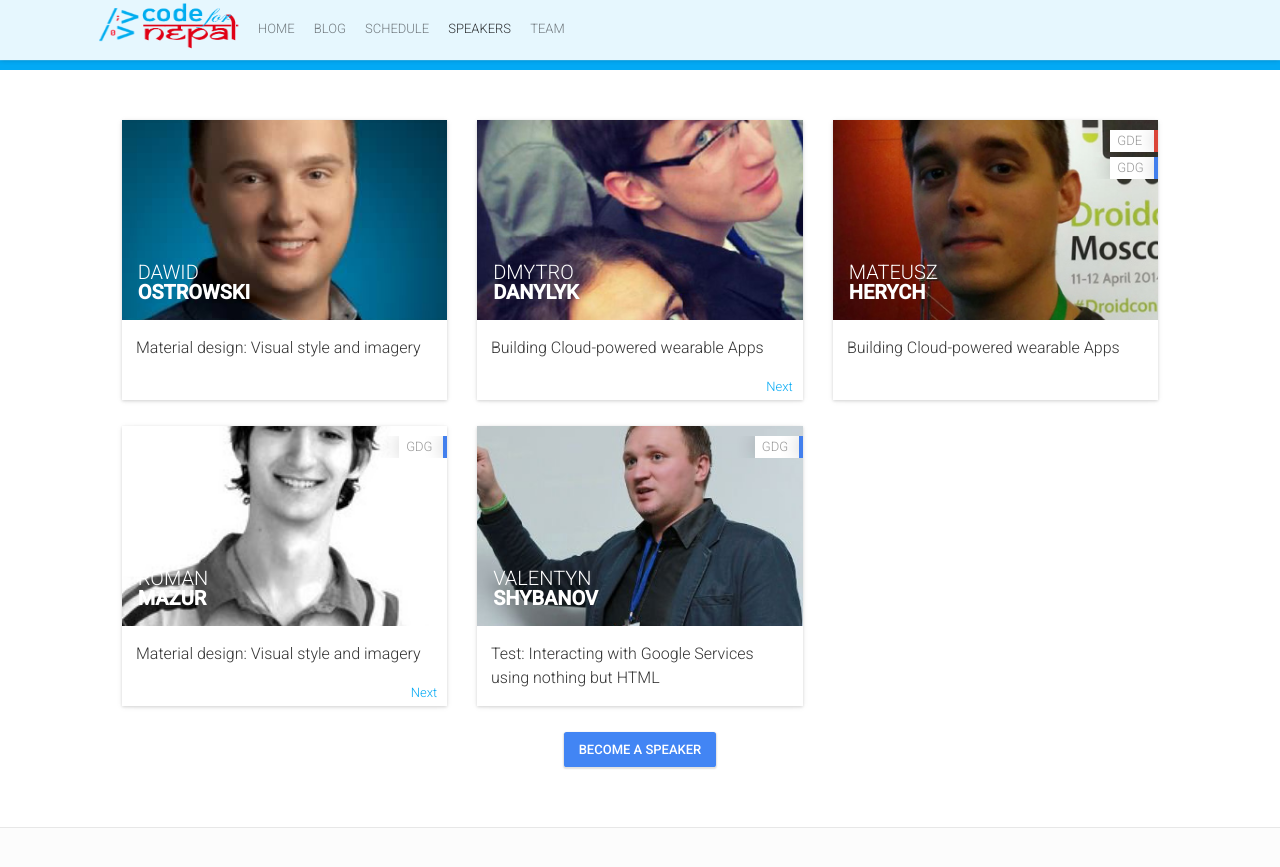
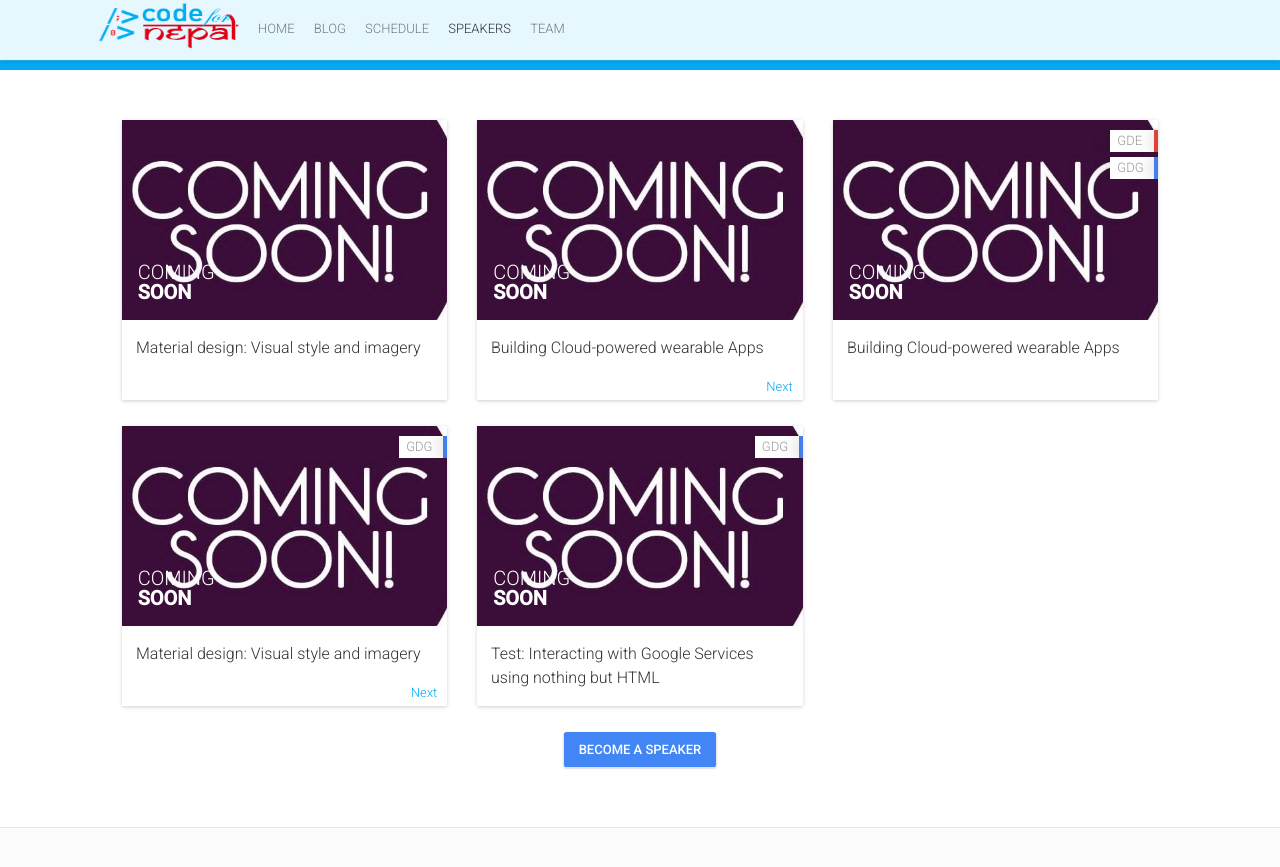
Before and after one commit to ravinepal/visitjanakpur, a Jekyll site: the page built from speakers.html, in a window 1280 px wide and 900 px high, scrolled down 337 px. Shown: the top 867 px of the window. Built offline with Jekyll 4.4.1, drawn with Linux system fonts in a browser that asks for light colours; nearby versions of some CDN libraries; comment, search, counter and statistics services are not loaded.

Commit message:
Add placeholder text for speakers

```diff
--- a/_data/speakers.yml
+++ b/_data/speakers.yml
@@ -1,22 +1,22 @@
 -
   id: 3
-  name: "Dawid"
-  surname: "Ostrowski"
-  company: "Google Poland"
-  title: "Developer Relations Program Manager"
-  bio: "Dawid is true technology enthusiast, who loves to work in areas where humans and machines meet to create amazing new products and services. He is experienced program manager with strong technical background, who is able to establish priorities for complex projects and execute across multiple organizations, according to long-term objectives. Dawid has worked in Poland, USA, Germany, Belgium and The Netherlands and truly values diversity of international working environment. His most visible characteristics are individualization (when dealing directly with people), ideation&intellection (inexhaustible source of new concepts) and strong communication (experienced trainer, community manager). He is also an activator constantly impatient for action."
-  thumbnailUrl: DawidOstrowski.jpg
+  name: "Coming"
+  surname: "Soon"
+  company: "Coming Soon"
+  title: "Coming Soon"
+  bio: "Coming soon."
+  thumbnailUrl: coming.jpg
   rockstar: true
   social:
     - {name: "google-plus", link: "https://plus.google.com/+DawidOstrowski/"}
 -
   id: 4
-  name: "Dmytro"
-  surname: "Danylyk"
-  company: "Lemberg Solutions Limited"
-  title: "Android Developer"
+  name: "Coming"
+  surname: "Soon"
+  company: "Coming Soon"
+  title: "Coming Soon"
   bio: '<p>Developer. Nominated to apply for the <a href="http://goo.gl/V7qHc">Google Developer Expert Program</a>. Finalist of <a href="http://goo.gl/HO2kLf">Google Apps Developer Challenge 2012</a>. Author of open source <a href="http://goo.gl/Sp5Pel">libraries</a> 1000+ stars. Writer. When Dmytro has free time he is writing <a href="http://goo.gl/AoOVru">technical articles</a>. Speaker. Always trying to share his knowledge &amp; experience on different <a href="http://goo.gl/PNolZY">events</a>. Big fan of android, flat design, stackoverflow, git, Intellij IDEA. Eclipse IDE hater.</p>'
-  thumbnailUrl: DmytroDanylyk.jpg
+  thumbnailUrl: coming.jpg
   rockstar: true
   social:
     - {name: "google-plus", link: "https://plus.google.com/+DmytroDanylyk"}
@@ -24,12 +24,12 @@
     - {name: "github", link: "https://github.com/dmytrodanylyk"}
 -
   id: 5
-  name: "Mateusz"
-  surname: "Herych"
-  company: "Base CRM, GDG Krakow"
-  title: "Software Engineer"
+  name: "Coming"
+  surname: "Soon"
+  company: "Coming Soon"
+  title: "Coming Soon"
   bio: "Mateusz is an Android GDE and GDG organizer. Works as Android Developer for Base CRM where he uses his android-abracadabras to make enterprise software users more productive."
-  thumbnailUrl: MateuszHerych.jpg
+  thumbnailUrl: coming.jpg
   rockstar: true
   ribbon:
     - {abbr: "GDE", title: "Google Developer Expert", url: "https://developers.google.com/experts/"}
@@ -39,12 +39,12 @@
     - {name: "twitter", link: "https://twitter.com/mherych"}
 -
   id: 6
-  name: "Roman"
-  surname: "Mazur"
-  company: "Stanfy, GDG Kyiv"
-  title: "Head of Android/Java Unit"
+  name: "Coming"
+  surname: "Soon"
+  company: "Coming Soon"
+  title: "Coming Soon"
   bio: "Roman started his way in Android 5 years ago and fall in love with this platform. Currently he is a head of Android unit in Stanfy LLC and a co-organizer of Kyiv Google Developers Group focusing on Android development. Roman is responsible for building a strong team of Android developers inside Stanfy as well as for organizing Android professionals community in Kyiv."
-  thumbnailUrl: RomanMazur.jpg
+  thumbnailUrl: coming.jpg
   rockstar: true
   ribbon:
     - {abbr: "GDG", title: "Google Developer Group", url: "https://developers.google.com/groups/chapter/110301321530950732281/"}
@@ -53,12 +53,12 @@
     - {name: "twitter", link: "http://twitter.com/roman_mazur"}
 -
   id: 7
-  name: "Valentyn"
-  surname: "Shybanov"
-  company: "Twinfield, GDG Kyiv"
-  title: "Software engineer/country manager"
+  name: "Coming"
+  surname: "Soon"
+  company: "Coming Soon"
+  title: "Coming Soon"
   bio: "Valentyn focuses on Polymer and Web Components. In previous roles he’s helped craft design systems for massive enterprise companies, user interfaces for console titles, and even built the occasional enchanted princess game. These days his mission is to fight for a better web and to help developers build great experiences."
-  thumbnailUrl: ValentynShybanov.jpg
+  thumbnailUrl: coming.jpg
   rockstar: true
   ribbon:
     - {abbr: "GDG", title: "Google Developer Group", url: "https://developers.google.com/groups/chapter/110301321530950732281/"}
```
Also changed, not shown: img/people/coming.jpg (added).
